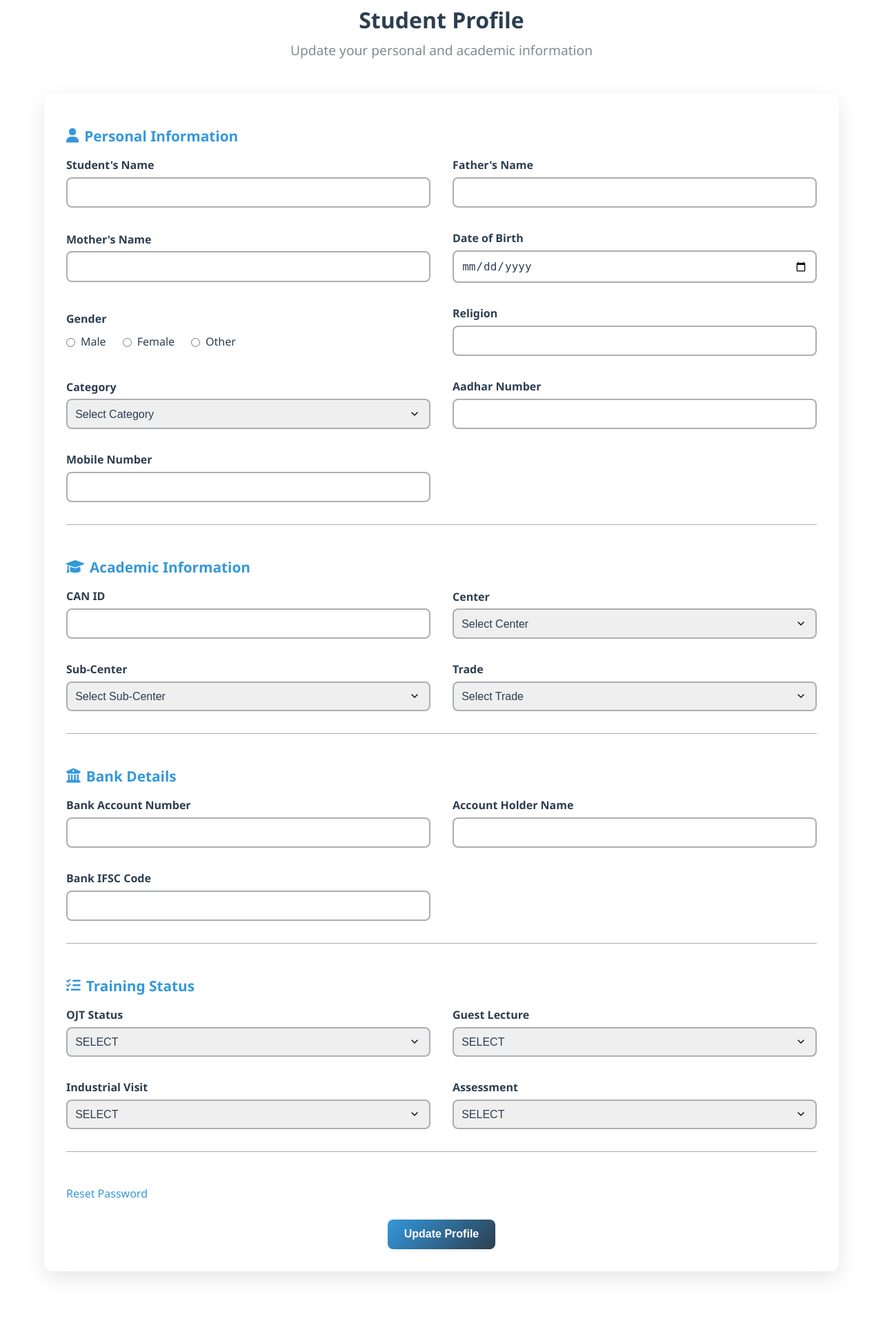
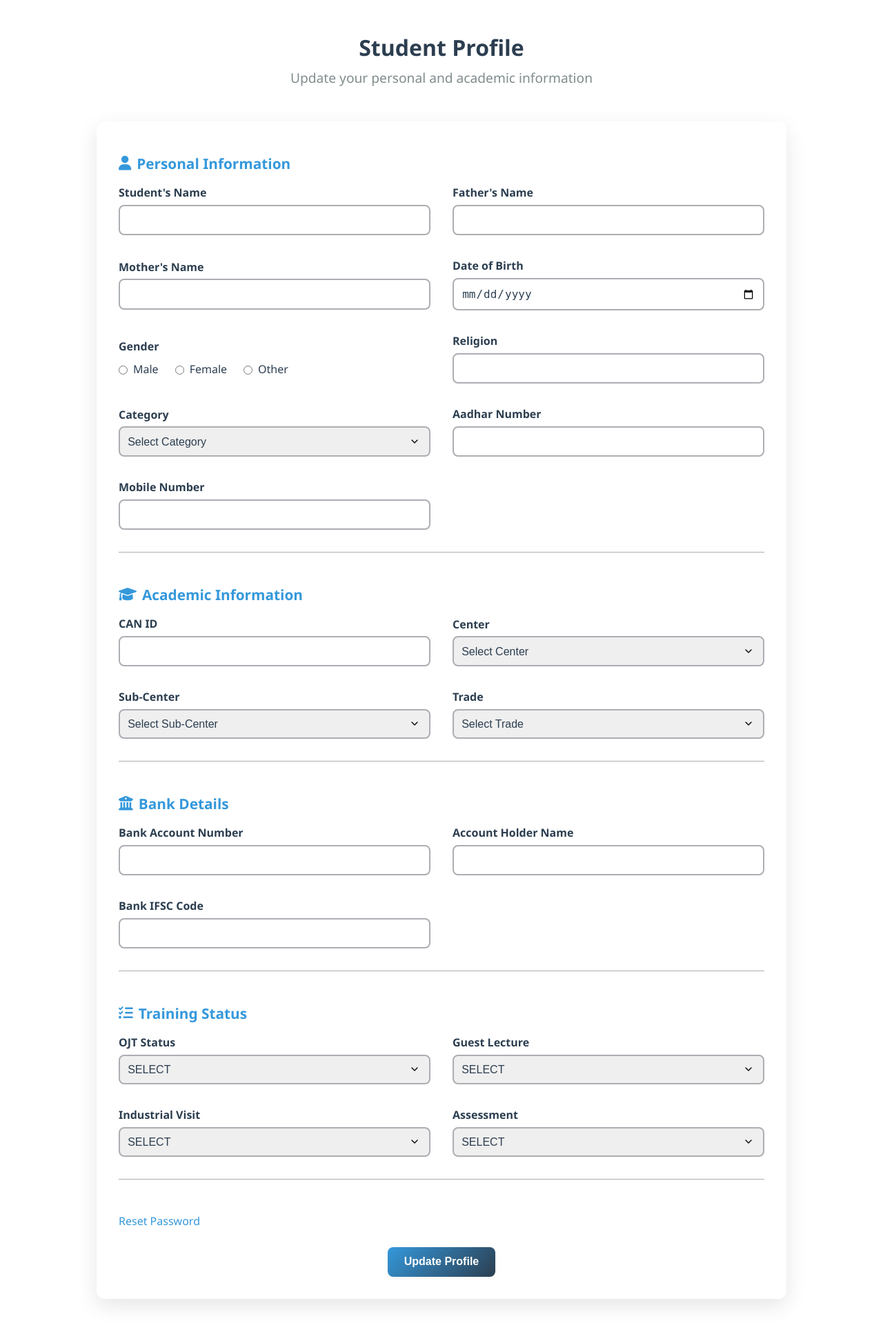
Before and after one commit to emc634/Out-of-school-Programme, a Flask app: page /update_profile in a window 1280 px wide. Shown: the part 116-2047 px from the top of the page at 69% size. Before the commit the page ends 1969 px from the top, so only its background shows below. Run offline with Flask 3, Linux system fonts and the light colour scheme.

Commit message:
konichiwa

```diff
--- a/static/css/form.css
+++ b/static/css/form.css
@@ -1,6 +1,6 @@
 
 .form-container {
-    max-width: 1200px;
+    max-width: 1000px;
     margin: var(--space-xl) auto;
     padding: var(--space-lg);
     background: var(--white);
@@ -10,7 +10,7 @@
 
 .form-header {
     text-align: center;
-    margin-top: var(--space-xs);
+    margin-top: var(--space-xl);
     margin-bottom: var(--space-sm);
 }
 
```
